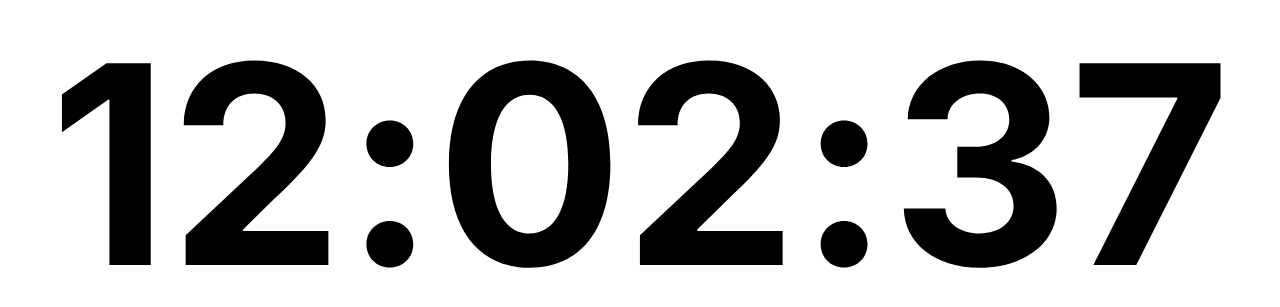
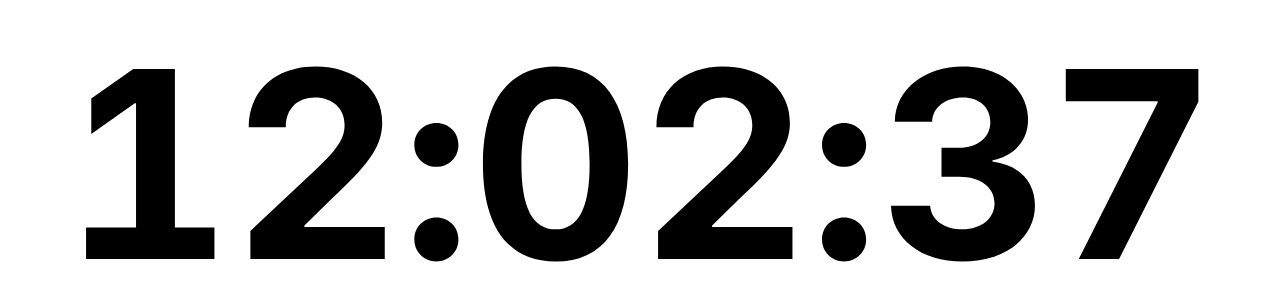
Before and after one commit to evgeniyarbatov/time, a React (Vite) app in the folder site/: page / in a window 1280 px wide. Shown: the part 235-542 px from the top of the page. Built offline with nearby package versions, Linux system fonts and the light colour scheme.

Commit message:
Fix digit scaling

```diff
--- a/site/src/custom.css
+++ b/site/src/custom.css
@@ -27,6 +27,9 @@ html, body {
     font-size: 20vw;
     font-weight: bold;
     color: black;
+    line-height: 1;
+    font-variant-numeric: tabular-nums;
+    white-space: nowrap;
 }
 
 .time, .separator {
```
Also changed, not shown: site/src/components/ClockTracker.jsx (+7 -7 lines).
